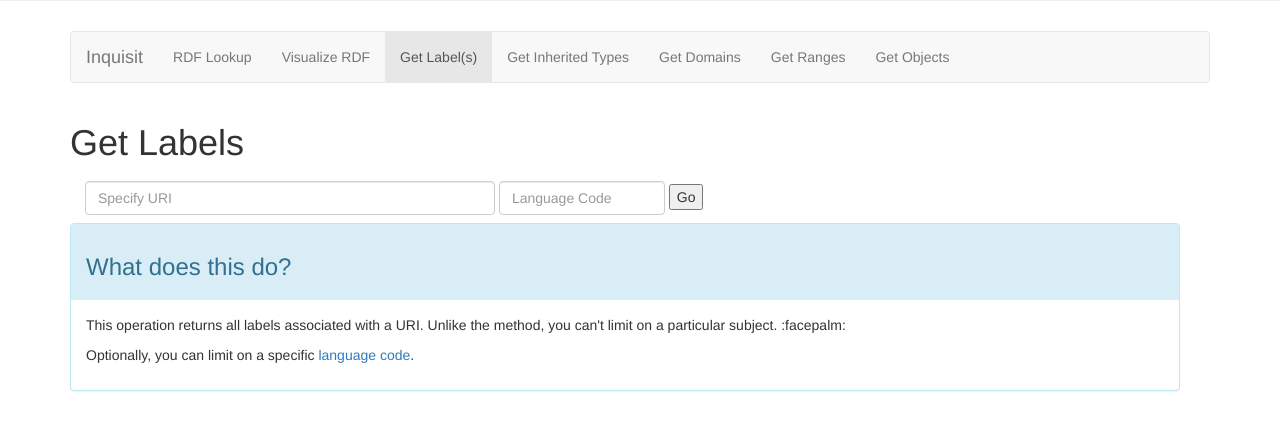
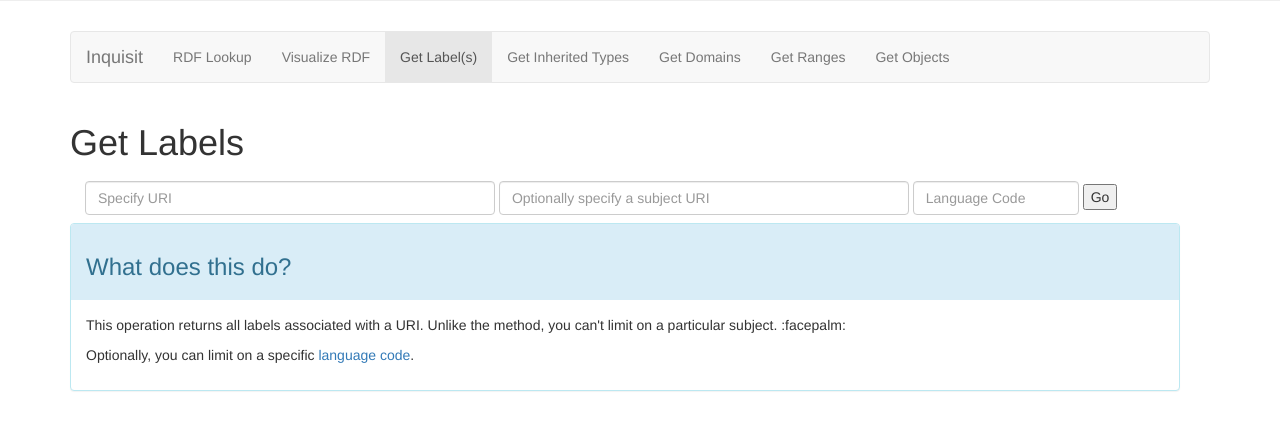
Before and after one commit to markpbaggett/RDFInquisitor, a Flask app: page /labels in a window 1280 px wide. Shown: the part 194-624 px from the top of the page. Run offline with Flask 2, Linux system fonts and the light colour scheme; some libraries are stand-ins or nearby versions.

Commit message:
Add subject limiter to labels view.

```diff
--- a/flaskr/forms.py
+++ b/flaskr/forms.py
@@ -20,6 +20,7 @@ class RDFLookup(FlaskForm):
 
 class LabelLookup(FlaskForm):
     uri = StringField("uri", validators=[URL()])
+    subject = StringField("subject")
     language = StringField("language")
 
 
--- a/flaskr/templates/labels.html
+++ b/flaskr/templates/labels.html
@@ -53,6 +53,7 @@
                         <form action="/labels" method="post" name="search" class="navbar-form navbar-left">
                             <div class="form-group">
                                 {{ form.uri(class="form-control", size=45, placeholder="Specify URI") }}
+                                {{ form.subject(class="form-control", size=45, placeholder="Optionally specify a subject URI") }}
                                 {{ form.language(class="form-control", size=15, placeholder="Language Code") }}
                             </div>
                             {{ form.submit }}
--- a/flaskr/views.py
+++ b/flaskr/views.py
@@ -7,6 +7,7 @@ from pygments.lexers.rdf import TurtleLexer
 from pygments.lexers.data import JsonLdLexer
 from pygments.lexers.html import XmlLexer
 from .forms import RDFLookup, LabelLookup, QueryProperties
+import os
 
 
 @app.route("/", methods=["GET"])
@@ -43,7 +44,7 @@ def labels():
     form = LabelLookup(request.form)
     if request.method == "POST":
         if form.language.data == "" or form.language.data is None:
-            labels = RDFInquisitor(form.uri.data).get_labels()
+            labels = RDFInquisitor(form.uri.data).get_labels(form.subject.data)
             return render_template("labels.html", results=labels, form=form)
         else:
             labels = [
@@ -117,6 +118,7 @@ def objects():
     else:
         return render_template("objects.html", form=form)
 
+
 @app.route("/types", methods=["GET", "POST"])
 def types():
     form = QueryProperties(request.form)
@@ -128,3 +130,14 @@ def types():
         )
     else:
         return render_template("types.html", form=form)
+
+
+@app.route("/visualize", methods=["GET", "POST"])
+def visualize():
+    form = QueryProperties(request.form)
+    if request.method == "POST":
+        code = RDFInquisitor(form.uri.data).visualize()
+        if code == "Success.":
+            return render_template("visualize.html", results=code, form=form)
+    else:
+        return render_template("visualize.html", form=form)
```
